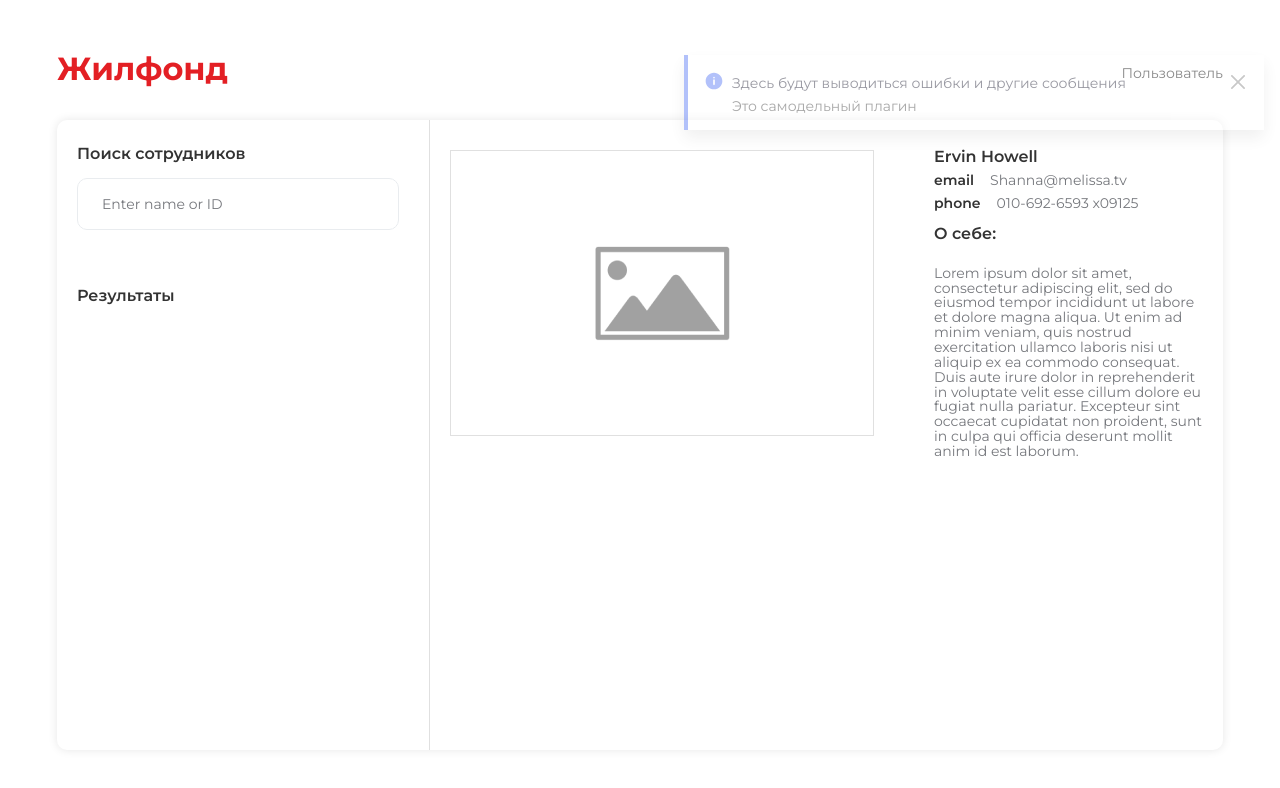
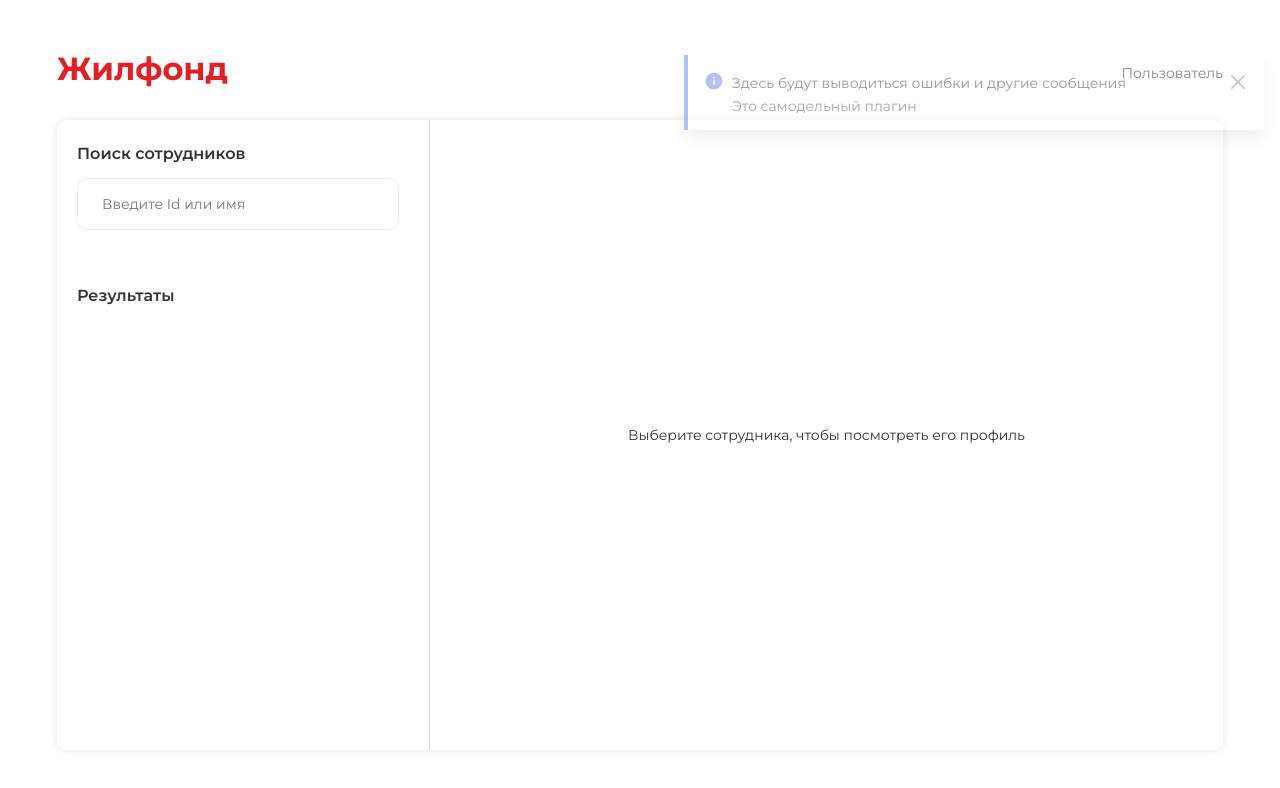
Before and after one commit to paks176/vue_user_search, a Vue app: page / in a window 1280 px wide. Shown: the top 788 px of the page. Built offline with nearby package versions, Linux system fonts and the light colour scheme.

Commit message:
select item feature

```diff
--- a/src/components/SideBar.vue
+++ b/src/components/SideBar.vue
@@ -9,7 +9,7 @@
             id="searchInput"
             class="rounded-8"
             type="text"
-            placeholder="Enter name or ID"
+            placeholder="Введите Id или имя"
             @input="transformForRequest"
         >
       </div>
@@ -57,7 +57,7 @@ export default {
     ...mapGetters(['getAllResults']),
   },
   methods: {
-    ...mapActions(['startSearch']),
+    ...mapActions(['startSearch', 'addToSelected']),
     ...mapMutations(['clearResult']),
     setResultsHeight() {
       const sidebar = this.$el;
@@ -98,7 +98,7 @@ export default {
       }, 1000)
     },
     selectThis(id) {
-
+      this.addToSelected(id)
     }
   },
   mounted() {
--- a/src/components/UserInfo.vue
+++ b/src/components/UserInfo.vue
@@ -1,38 +1,95 @@
 <template>
+  <div
+      class="user-info w-100 position-relative"
+      :class="{'d-flex justify-content-center align-items-center': !Object.keys(selectedProperties).length }">
+    <div v-if="loading" class="loading w-100 d-flex align-items-center justify-content-center position-absolute ease-animation">
+      <img src="@/assets/images/loader.gif" width="179" height="89" alt="Loading...">
+    </div>
+
+    <div v-else>
+      <div v-if="Object.keys(selectedProperties).length">
         <div class="user-info__wrapper d-flex justify-content-between">
           <div class="user-info__image">
-    <img src="@/assets/images/dummy.png" alt="1">
+            <img v-if="selectedProperties?.image" :src="selectedProperties.image" :alt="selectedProperties.name">
+            <img v-else src="@/assets/images/dummy.png" alt="1">
           </div>
           <div>
-    <p id="name" class="fw-medium font-bigger mb-2">Ervin Howell</p>
+            <p id="name" class="fw-medium font-bigger mb-2">{{ selectedProperties.name }}</p>
             <div class="d-flex mb-2">
               <p class="fw-medium me-3">email</p>
-      <p id="email" class="text-grey">Shanna@melissa.tv</p>
+              <p id="email" class="text-grey">{{ selectedProperties.email }}</p>
             </div>
             <div class="d-flex mb-3">
               <p class="fw-medium me-3">phone</p>
-      <p id="phone" class="text-grey">010-692-6593 x09125</p>
+              <p id="phone" class="text-grey">{{ selectedProperties.phone }}</p>
             </div>
 
             <div>
               <p class="fw-medium font-bigger mb-4">О себе:</p>
-      <p class="text-grey">
-        Lorem ipsum dolor sit amet, consectetur adipiscing elit, sed do eiusmod tempor incididunt ut labore et dolore magna aliqua. Ut enim ad minim veniam, quis nostrud exercitation ullamco laboris nisi ut aliquip ex ea commodo consequat. Duis aute irure dolor in reprehenderit in voluptate velit esse cillum dolore eu fugiat nulla pariatur. Excepteur sint occaecat cupidatat non proident, sunt in culpa qui officia deserunt mollit anim id est laborum.
+              <p v-if="selectedProperties?.about" class="text-grey">
+                {{ selectedProperties?.about }}
+              </p>
+              <p v-else class="text-grey">
+                Lorem ipsum dolor sit amet, consectetur adipiscing elit, sed do eiusmod tempor incididunt ut labore et dolore magna aliqua. Ut enim ad minim veniam, quis nostrud exercitation
+                ullamco laboris nisi ut aliquip ex ea commodo consequat. Duis aute irure dolor in reprehenderit in voluptate velit esse cillum dolore eu fugiat nulla pariatur. Excepteur sint
+                occaecat cupidatat non proident, sunt in culpa qui officia deserunt mollit anim id est laborum.
               </p>
             </div>
           </div>
         </div>
+      </div>
+      <div v-else class="w-100">
+        <p class="">
+          Выберите сотрудника, чтобы посмотреть его профиль
+        </p>
+      </div>
+    </div>
+
+  </div>
 </template>
 
 <script>
+import {mapGetters} from "vuex";
 
+export default {
+  name: "UserInfo",
+  data() {
+    return {
+      loading: false,
+      selectedProperties: {},
+    }
+  },
+  computed: {
+    ...mapGetters(['getSelected']),
+  },
+  watch: {
+    'getSelected': {
+      handler: function () {
+        this.loading = true;
+        setTimeout(() => {
+          if (Object.keys(this.getSelected).length) {
+            this.$set(this.$data, 'selectedProperties', this.getSelected);
+          } else {
+            this.$set(this.$data, 'selectedProperties', {});
+          }
+          this.loading = false;
+        }, 500)
+      },
+    }
+  }
+
+}
 </script>
 
 <style scoped lang="scss">
 .user-info {
+  .loading {
+
+  }
   &__wrapper {
     padding: 30px 20px;
   }
+
   &__image {
     margin-right: 60px;
   }
--- a/src/store/index.js
+++ b/src/store/index.js
@@ -82,7 +82,11 @@ export default new Vuex.Store({
             });
         },
         addToSelected(context, id) {
-
+            console.log(context)
+            const thisItem = context.state.allResults.find(item => item.id === id);
+            if (thisItem) {
+                context.commit('addSelected', thisItem);
+            }
         }
     },
     mutations: {
@@ -99,6 +103,12 @@ export default new Vuex.Store({
         },
         clearResult(state) {
             state.allResults = [];
+        },
+        addSelected(state, item) {
+            state.selected = item;
+        },
+        clearSelected(state) {
+            state.selected = {};
         }
     },
     getters: {
@@ -107,6 +117,9 @@ export default new Vuex.Store({
         },
         getAllResults(state) {
             return state.allResults;
+        },
+        getSelected(state) {
+            return state.selected;
         }
     }
 });
```
Lines whose indentation alone changed are shown as unchanged.
